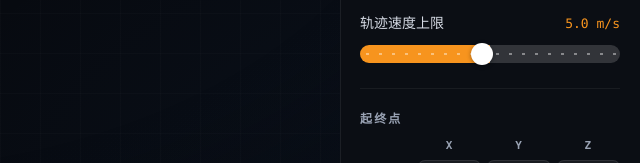
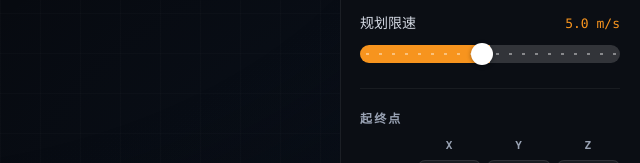
Before and after one commit to ZHT1235456/MujocoWASM, a website built with Vite: page index.html in a window 1280 px wide. Shown: the part 586-749 px from the top of the page, 640-1280 px from the left. Built offline with nearby package versions, Linux system fonts and the light colour scheme; what @mujoco/mujoco would draw is missing.

Commit message:
fix: rename planning speed limit label in UI
Co-authored-by: Cursor <cursoragent@cursor.com>

```diff
--- a/index.html
+++ b/index.html
@@ -74,7 +74,7 @@
           <input id="c-radius" class="config-control" data-config-control type="range" min="8" max="40" value="18" />
         </label>
         <label class="slider">
-          <span>轨迹速度上限<em id="v-speed">5.0 m/s</em></span>
+          <span>规划限速<em id="v-speed">5.0 m/s</em></span>
           <input id="c-speed" class="config-control" data-config-control type="range" min="6" max="100" value="50" />
         </label>
       </section>
```
